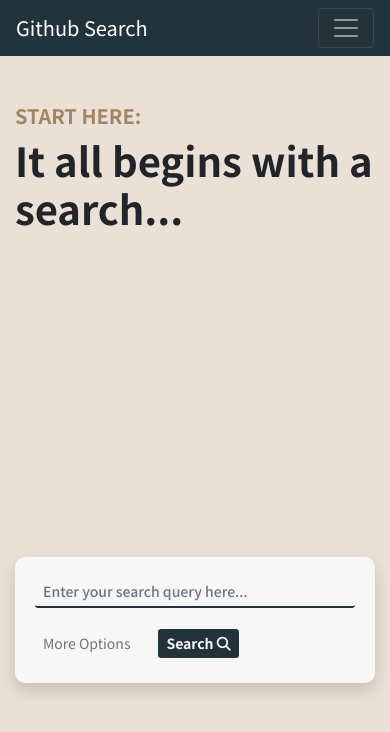
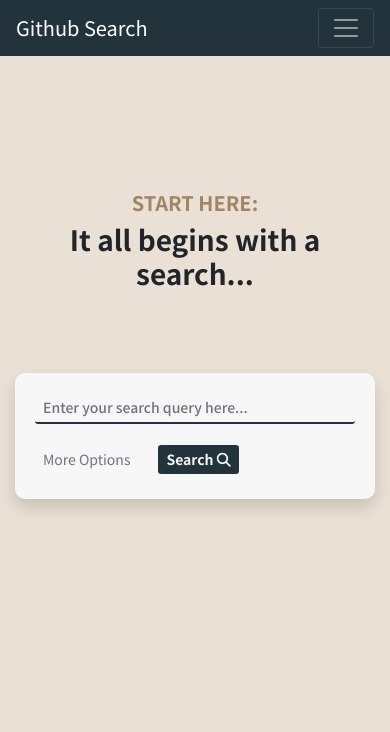
Before and after one commit to g90tony/github-search, an Angular app: page /search in a window 390 px wide. Shown: the top 732 px of the page. Built offline with nearby package versions, Linux system fonts and the light colour scheme.

Commit message:
added header class

```diff
--- a/src/styles.css
+++ b/src/styles.css
@@ -9,3 +9,27 @@ body {
 a {
   text-decoration: none;
 }
+
+input:focus {
+  outline: none !important;
+}
+
+.header {
+  position: absolute;
+  top: 100px;
+  left: 110px;
+  z-index: -2;
+}
+
+@media screen and (max-width: 576px) {
+  .header {
+    top: 17%;
+    left: 0px;
+    margin: 20px;
+    text-align: center;
+  }
+
+  .header .h1 {
+    font-size: 28px !important;
+  }
+}
```
